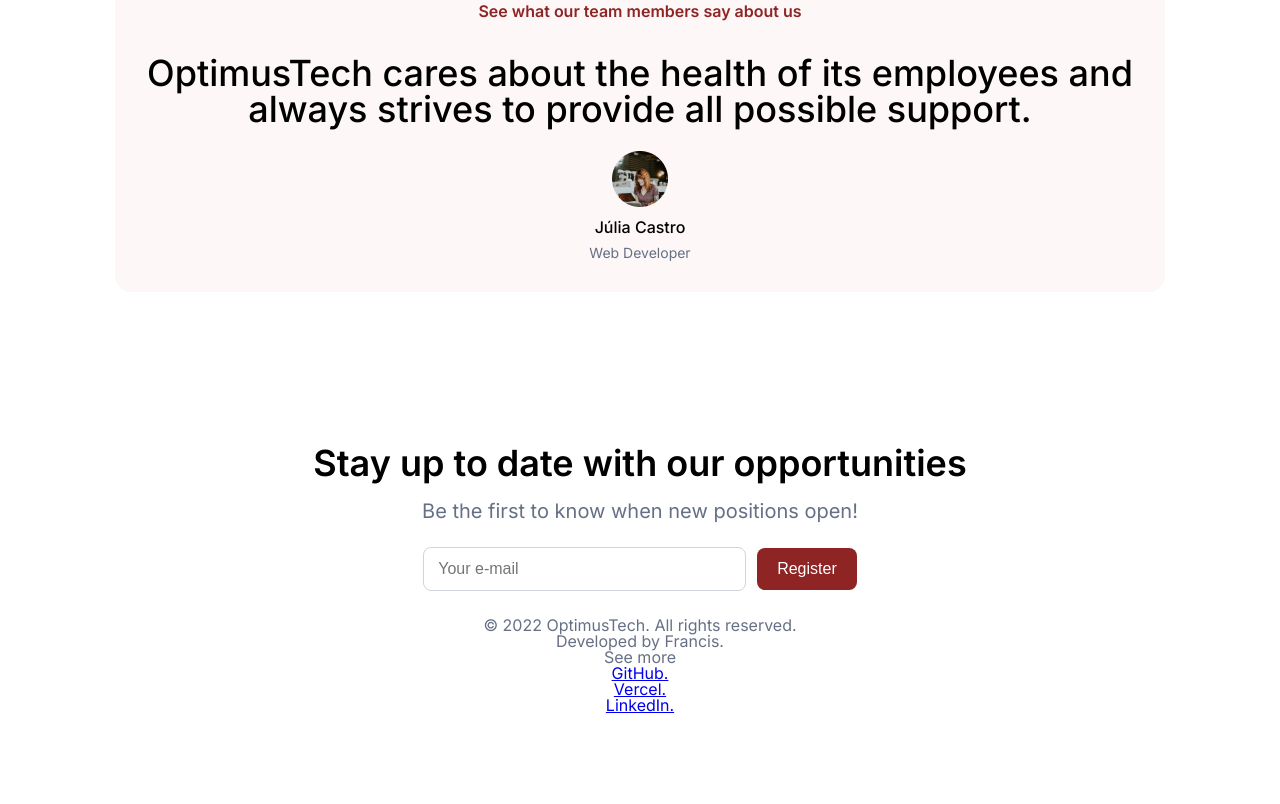
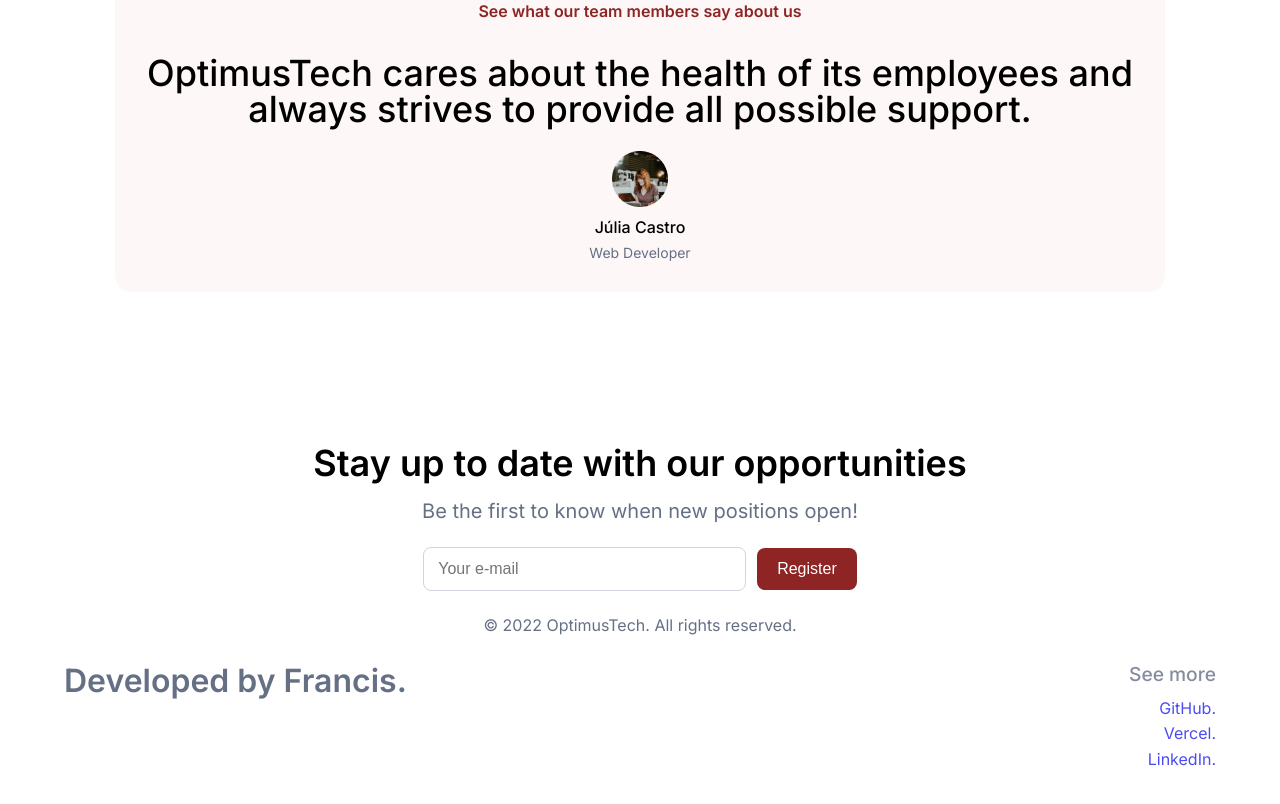
Before and after one commit to Francisyk/OptimusTech, a plain HTML site: page index.html in a window 1280 px wide. Shown: the part 2027-2831 px from the top of the page. Before the commit the page ends 2791 px from the top, so only its background shows below. Drawn offline with Linux system fonts and the light colour scheme.

Commit message:
Add styles for footer layout and elements

```diff
--- a/styles/rodape.css
+++ b/styles/rodape.css
@@ -2,4 +2,49 @@
     color: var(--cinza);
     font-weight: 400;
     font-size: 16px;
+
 }
+
+.rodape {
+    display: flex;
+    justify-content: space-between;
+    align-items: flex-start;
+    padding: 2rem 4rem;
+}
+
+.rodape__titulo {
+    font-size: 2rem;
+    font-weight: 600;
+    margin: 0;
+}
+
+.lista-rodape {
+    list-style: none;
+    display: flex;
+    flex-direction: column;
+    gap: 0.6rem;
+    margin: 0;
+    padding: 0;
+    align-items: flex-end;
+}
+
+.lista-rodape__titulo {
+    font-size: 1.2rem;
+    font-weight: 500;
+    margin-bottom: 0.4rem;
+    opacity: 0.8;
+}
+
+.lista-rodape__item {
+    font-size: 1rem;
+}
+
+.rodape__link {
+    text-decoration: none;
+    opacity: 0.7;
+    transition: opacity 0.3s ease;
+}
+
+.rodape__link:hover {
+    opacity: 1;
+}
```
